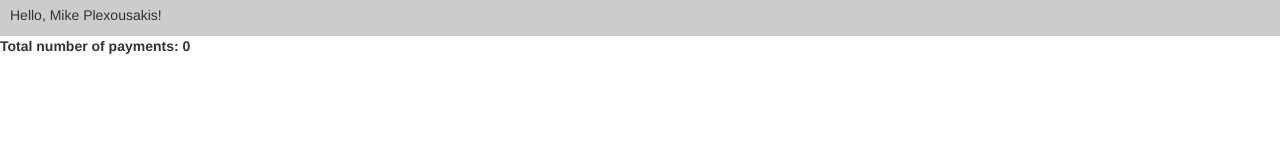
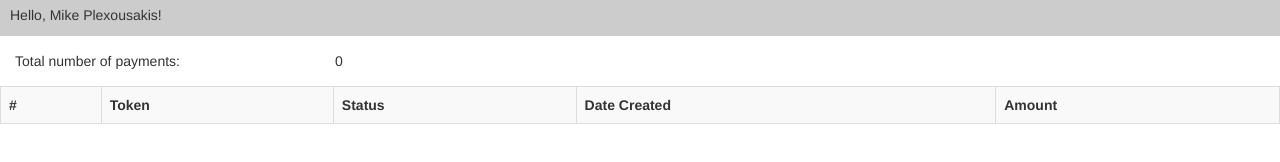
Before and after one commit to mplexus/agora, a website: page app/index.html in a window 1280 px wide. Drawn offline with nearby package versions, Linux system fonts and the light colour scheme; no server answers.

Commit message:
Use better template
Use a better template for paymentList component (table with bootstrap).

```diff
--- a/app/payment-list/payment-list.template.html
+++ b/app/payment-list/payment-list.template.html
@@ -1,11 +1,26 @@
-<div class='widgetHeader'>
-  <p>Total number of payments: {{totalNumber}}</p>
+<div class='row'>
+  <div class="panel-body">
+    <div class="col-lg-3 col-md-3 col-sm-6 col-xs-6">Total number of payments: </div>
+    <div class="col-lg-9 col-md-9 col-sm-6 col-xs-6">{{totalNumber}}</div>
+  </div>
 </div>
-<ul>
-  <li ng-repeat="payment in this.payments">
-    <span>{{payment.token}}</span>
-    <p>{{payment.status}}</p>
-    <p>{{payment.created_at}}</p>
-    <p>{{ (payment.money_amount / 100) | currency : "€" : 2}}</p>
-  </li>
-</ul>
+<div class="container-fluid">
+  <div class="row">
+  <table class="table table-striped table-bordered table-hover">
+    <tr>
+      <th>#</th>
+      <th>Token</th>
+      <th>Status</th>
+      <th>Date Created</th>
+      <th>Amount</th>
+    </tr>
+    <tr ng-repeat="payment in this.payments">
+      <td>{{$index + 1}}</td>
+      <td>{{payment.token}}</td>
+      <td class="{{ payment.status == 'captured' ? 'success' : 'warning' }}">{{payment.status}}</td>
+      <td>{{payment.created_at}}</td>
+      <td>{{ (payment.amount / 100) | currency : payment.currency == 'EUR' ? '€ ' : payment.currency+' ' : 2}}</td>
+    </tr>
+  </table>
+</div>
+</div>
```
